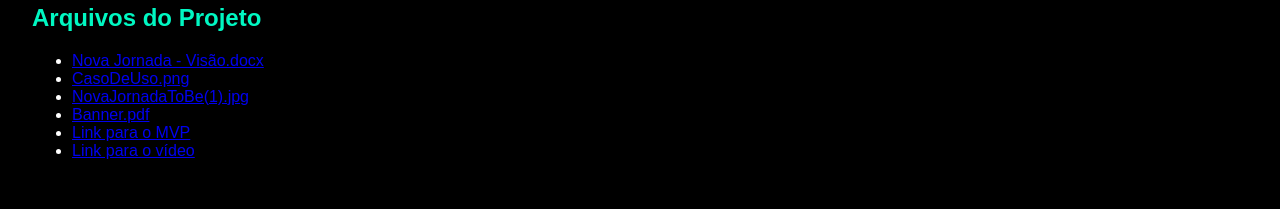
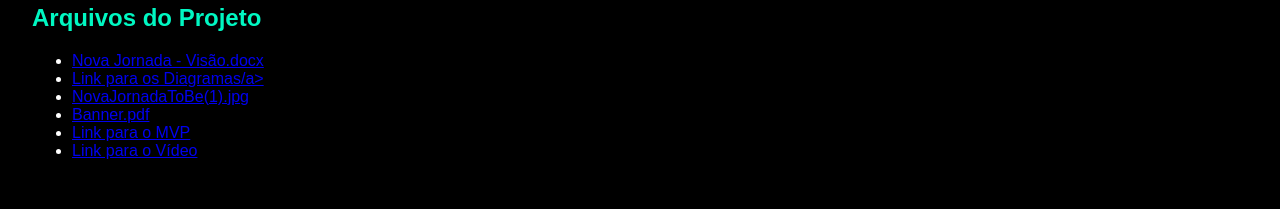
Before and after one commit to Nycolas64/Portf-lio-do-Projeto, a plain HTML site: page arquivos.html in a window 1280 px wide. Shown: the part 142-351 px from the top of the page. Drawn offline with Linux system fonts and the light colour scheme.

Commit message:
Update arquivos.html

```diff
--- a/arquivos.html
+++ b/arquivos.html
@@ -24,11 +24,11 @@
       <h1>Arquivos do Projeto</h1>
       <ul>
         <li><a href="Nova Jornada - Visão.docx" download>Nova Jornada - Visão.docx</a></li>
-        <li><a href="CasoDeUso.png" download>CasoDeUso.png</a></li>
+        <li><a href="https://drive.google.com/drive/folders/1g_UpoHUk4AQEO6e4xtdks8CMoM5Vnxai?usp=sharing">Link para os Diagramas/a></li>
         <li><a href="NovaJornadaToBe(1).jpg" download>NovaJornadaToBe(1).jpg</a></li>
         <li><a href="Banner.pdf" download>Banner.pdf</a></li>
         <li><a href="https://www.figma.com/proto/23WGhcaBlPJV381T8Eaa1r/Untitled?node-id=19-40&t=7BQFiSBQao9Vkpbc-1&authuser=1&starting-point-node-id=2%3A29" target="_blank">Link para o MVP</a></li>
-        <li><a href="https://drive.google.com/file/d/125cGwfhdp4Ds1MgP1UEkztClo9sop8Sw/view?usp=sharing" target="_blank">Link para o vídeo</a></li>
+        <li><a href="https://drive.google.com/file/d/125cGwfhdp4Ds1MgP1UEkztClo9sop8Sw/view?usp=sharing" target="_blank">Link para o Vídeo</a></li>
       </ul>
     </section>
   </main>
```
